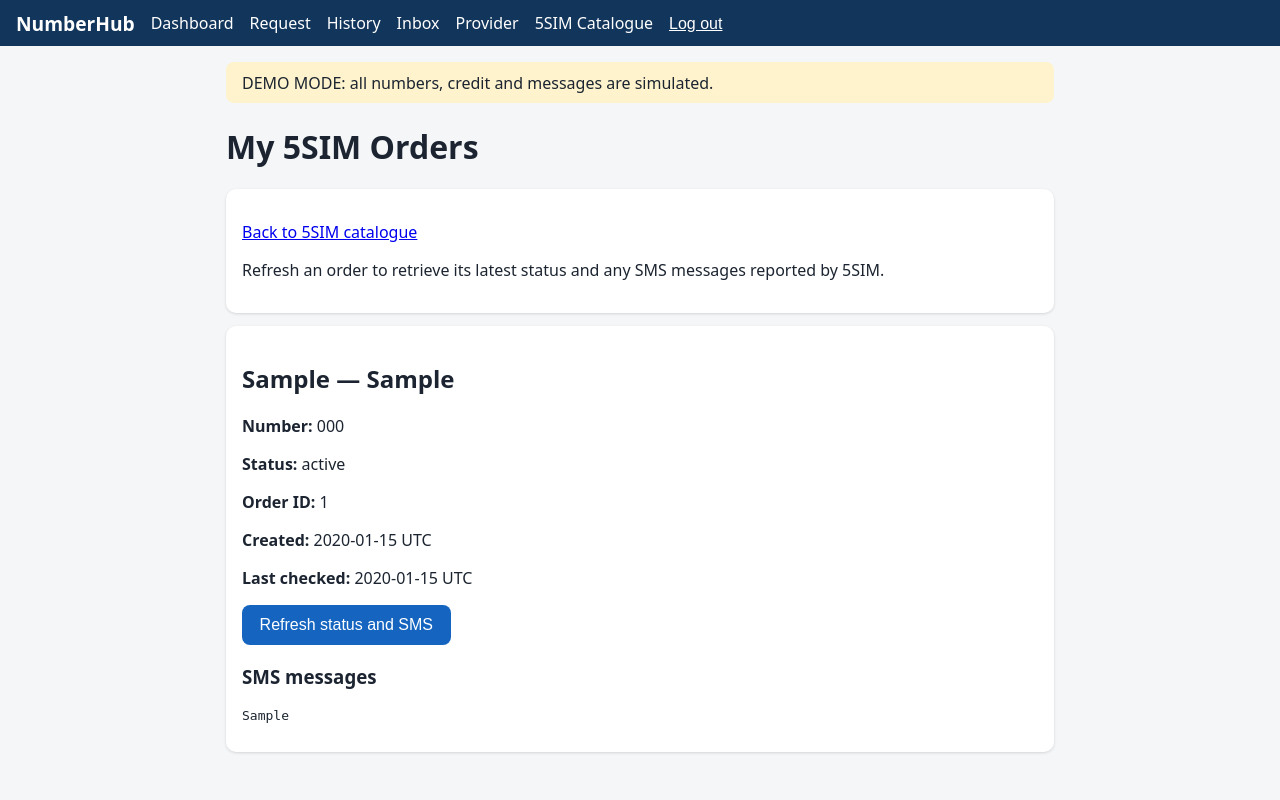
After one commit to reye10984/NUMBERHUB, a Flask app: page /5sim/orders in a window 1280 px wide. The commit adds this page. Run offline with Flask 3, Linux system fonts and the light colour scheme; the visitor is signed in with stand-in values (Sample User, id 1); tables that the repository leaves empty hold one stand-in row (values such as "Sample post").

Commit message:
Add 5SIM catalogue and order management

```diff
--- a/app.py
+++ b/app.py
@@ -17,6 +17,18 @@ CREATE TABLE IF NOT EXISTS numbers(id INTEGER PRIMARY KEY, user_id INTEGER NOT N
 CREATE TABLE IF NOT EXISTS messages(id INTEGER PRIMARY KEY, number_id INTEGER NOT NULL REFERENCES numbers(id),
   sender TEXT NOT NULL, body TEXT NOT NULL, is_demo INTEGER NOT NULL, provider_id TEXT, received_at TEXT NOT NULL);
 CREATE UNIQUE INDEX IF NOT EXISTS idx_msg_provider ON messages(provider_id) WHERE provider_id IS NOT NULL;
+CREATE TABLE IF NOT EXISTS five_sim_orders(
+  id INTEGER PRIMARY KEY,
+  user_id INTEGER NOT NULL REFERENCES users(id),
+  provider_order_id TEXT NOT NULL UNIQUE,
+  phone TEXT NOT NULL,
+  country TEXT NOT NULL,
+  product TEXT NOT NULL,
+  status TEXT NOT NULL,
+  sms_json TEXT NOT NULL DEFAULT '[]',
+  created_at TEXT NOT NULL,
+  updated_at TEXT NOT NULL
+);
 CREATE TABLE IF NOT EXISTS telegram_links(
   telegram_user_id TEXT PRIMARY KEY,
   user_id INTEGER NOT NULL UNIQUE REFERENCES users(id),
@@ -311,6 +323,134 @@ def create_app(config=None):
             error=error,
         )
 
+
+    @app.post("/catalogue/buy")
+    @login_required
+    def five_sim_buy():
+        """Buy a 5SIM number only after an explicit, confirmed form submission."""
+        import five_sim
+
+        if os.environ.get("DEMO_MODE", "1") != "0":
+            flash("Demo mode is enabled; real 5SIM purchases are disabled.", "error")
+            return redirect(url_for("five_sim_catalogue"))
+
+        country = request.form.get("country", "").strip().lower()
+        product = request.form.get("product", "").strip()
+
+        if not country or not product:
+            flash("Choose a valid country and service.", "error")
+            return redirect(url_for("five_sim_catalogue"))
+
+        try:
+            profile = five_sim.get_profile()
+            try:
+                available_balance = float(profile.get("balance", 0) or 0)
+            except (TypeError, ValueError):
+                available_balance = 0
+
+            if available_balance <= 0:
+                flash(
+                    "Your 5SIM balance is zero or unavailable. Add funds to your 5SIM account before ordering.",
+                    "error",
+                )
+                return redirect(url_for("five_sim_catalogue"))
+
+            products = five_sim.get_products(country, "any")
+            details = products.get(product) if isinstance(products, dict) else None
+
+            if not isinstance(details, dict):
+                flash("That service is not listed for the selected country. Reload the catalogue.", "error")
+                return redirect(url_for("five_sim_catalogue") + "?country=" + country)
+
+            try:
+                quantity = int(details.get("Qty", 0) or 0)
+            except (TypeError, ValueError):
+                quantity = 0
+
+            if quantity <= 0:
+                flash("5SIM reports no available numbers for that service.", "error")
+                return redirect(url_for("five_sim_catalogue") + "?country=" + country)
+
+            # This is the only route that initiates a real purchase.
+            result = five_sim.buy_activation(country, "any", product)
+
+            if not isinstance(result, dict) or result.get("id") is None or not result.get("phone"):
+                flash(
+                    "5SIM returned an unexpected order response. Check your 5SIM account before retrying.",
+                    "error",
+                )
+                return redirect(url_for("five_sim_orders"))
+
+            provider_order_id = str(result["id"])
+            phone = str(result["phone"])
+            status = str(result.get("status", "PENDING"))
+            sms_json = json.dumps(result.get("sms", []), ensure_ascii=False)
+
+            db().execute(
+                """INSERT INTO five_sim_orders
+                   (user_id, provider_order_id, phone, country, product, status,
+                    sms_json, created_at, updated_at)
+                   VALUES (?, ?, ?, ?, ?, ?, ?, ?, ?)""",
+                (
+                    g.user["id"], provider_order_id, phone, country, product,
+                    status, sms_json, now(), now(),
+                ),
+            )
+
+            flash("5SIM order created successfully.", "ok")
+            return redirect(url_for("five_sim_orders"))
+
+        except five_sim.FiveSimError as exc:
+            flash("5SIM order failed: " + str(exc), "error")
+            return redirect(url_for("five_sim_catalogue") + "?country=" + country)
+
+    @app.get("/5sim/orders")
+    @login_required
+    def five_sim_orders():
+        rows = db().execute(
+            "SELECT * FROM five_sim_orders WHERE user_id=? ORDER BY id DESC",
+            (g.user["id"],),
+        ).fetchall()
+        return render_template("five_sim_orders.html", rows=rows)
+
+    @app.post("/5sim/orders/<int:order_row_id>/refresh")
+    @login_required
+    def five_sim_refresh_order(order_row_id):
+        """Refresh only an order belonging to the currently logged-in user."""
+        import five_sim
+
+        d = db()
+        row = d.execute(
+            "SELECT * FROM five_sim_orders WHERE id=? AND user_id=?",
+            (order_row_id, g.user["id"]),
+        ).fetchone()
+
+        if not row:
+            abort(404)
+
+        try:
+            result = five_sim.check_order(row["provider_order_id"])
+            if not isinstance(result, dict):
+                flash("5SIM returned an unexpected order status.", "error")
+                return redirect(url_for("five_sim_orders"))
+
+            status = str(result.get("status", row["status"]))
+            phone = str(result.get("phone") or row["phone"])
+            sms_json = json.dumps(result.get("sms", []), ensure_ascii=False)
+
+            d.execute(
+                """UPDATE five_sim_orders
+                   SET status=?, phone=?, sms_json=?, updated_at=?
+                   WHERE id=? AND user_id=?""",
+                (status, phone, sms_json, now(), order_row_id, g.user["id"]),
+            )
+            flash("5SIM order status refreshed.", "ok")
+
+        except five_sim.FiveSimError as exc:
+            flash("Could not refresh 5SIM order: " + str(exc), "error")
+
+        return redirect(url_for("five_sim_orders"))
+
     @app.post("/webhook/sms")
     def webhook_sms():
         """Africa's Talking inbound SMS callback (form fields: from, to, text, id, date)."""
--- /dev/null
+++ b/templates/five_sim_orders.html
@@ -0,0 +1,35 @@
+{% extends "base.html" %}
+{% block body %}
+<h1>My 5SIM Orders</h1>
+
+<div class="card">
+  <p><a href="{{ url_for('five_sim_catalogue') }}">Back to 5SIM catalogue</a></p>
+  <p>Refresh an order to retrieve its latest status and any SMS messages reported by 5SIM.</p>
+</div>
+
+{% for r in rows %}
+  <div class="card">
+    <h2>{{ r.product }} — {{ r.country|title }}</h2>
+    <p><strong>Number:</strong> {{ r.phone }}</p>
+    <p><strong>Status:</strong> {{ r.status }}</p>
+    <p><strong>Order ID:</strong> {{ r.provider_order_id }}</p>
+    <p><strong>Created:</strong> {{ r.created_at }} UTC</p>
+    <p><strong>Last checked:</strong> {{ r.updated_at }} UTC</p>
+
+    <form method="post"
+          action="{{ url_for('five_sim_refresh_order', order_row_id=r.id) }}">
+      <input type="hidden" name="csrf_token" value="{{ csrf_token() }}">
+      <button type="submit">Refresh status and SMS</button>
+    </form>
+
+    <h3>SMS messages</h3>
+    {% if r.sms_json and r.sms_json != '[]' %}
+      <pre style="white-space:pre-wrap;overflow-wrap:anywhere">{{ r.sms_json }}</pre>
+    {% else %}
+      <p>No SMS messages returned yet.</p>
+    {% endif %}
+  </div>
+{% else %}
+  <div class="card"><p>You have no 5SIM orders yet.</p></div>
+{% endfor %}
+{% endblock %}
```
Also changed, not shown: five_sim.py (+45 -0 lines), templates/catalogue.html (+22 -5 lines).
